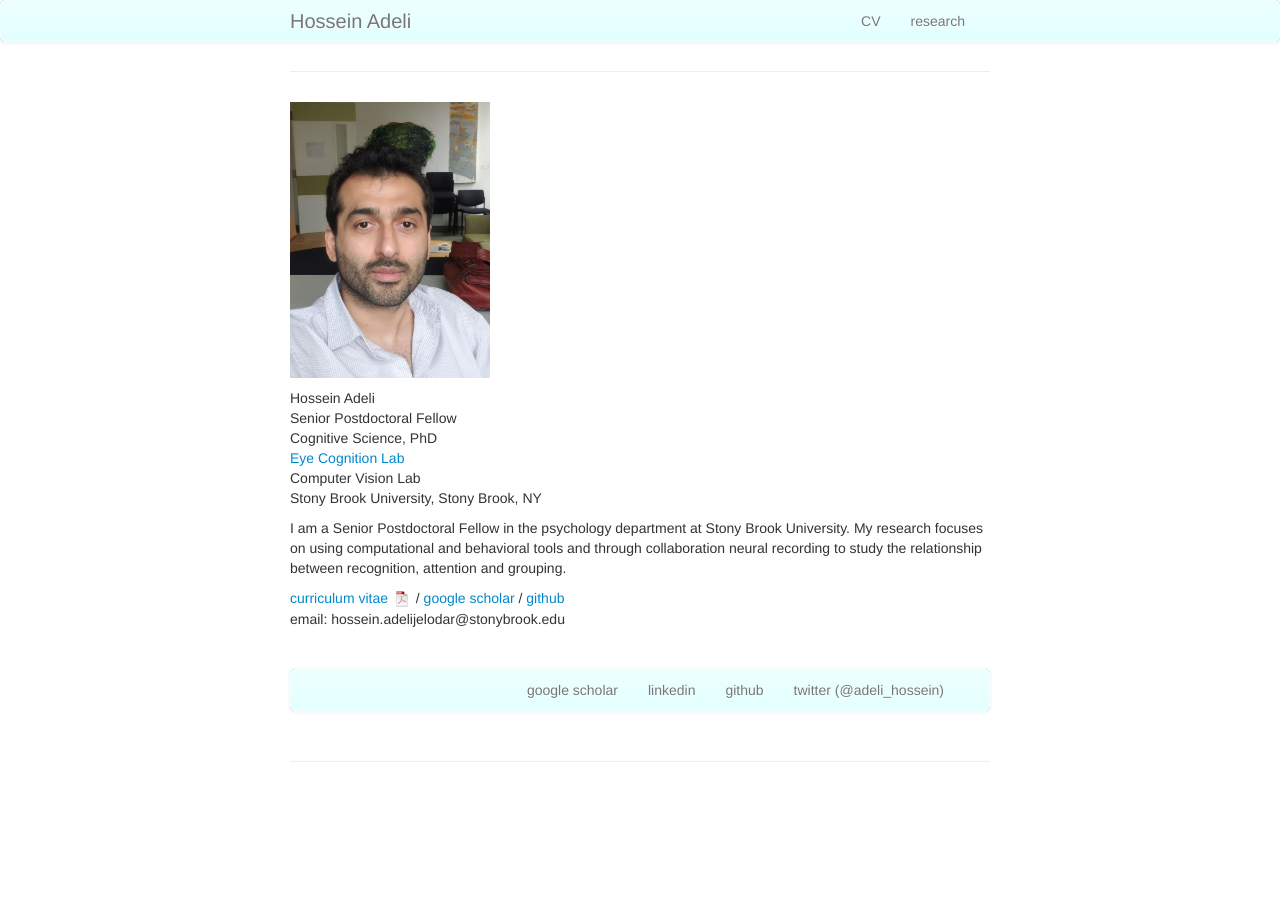
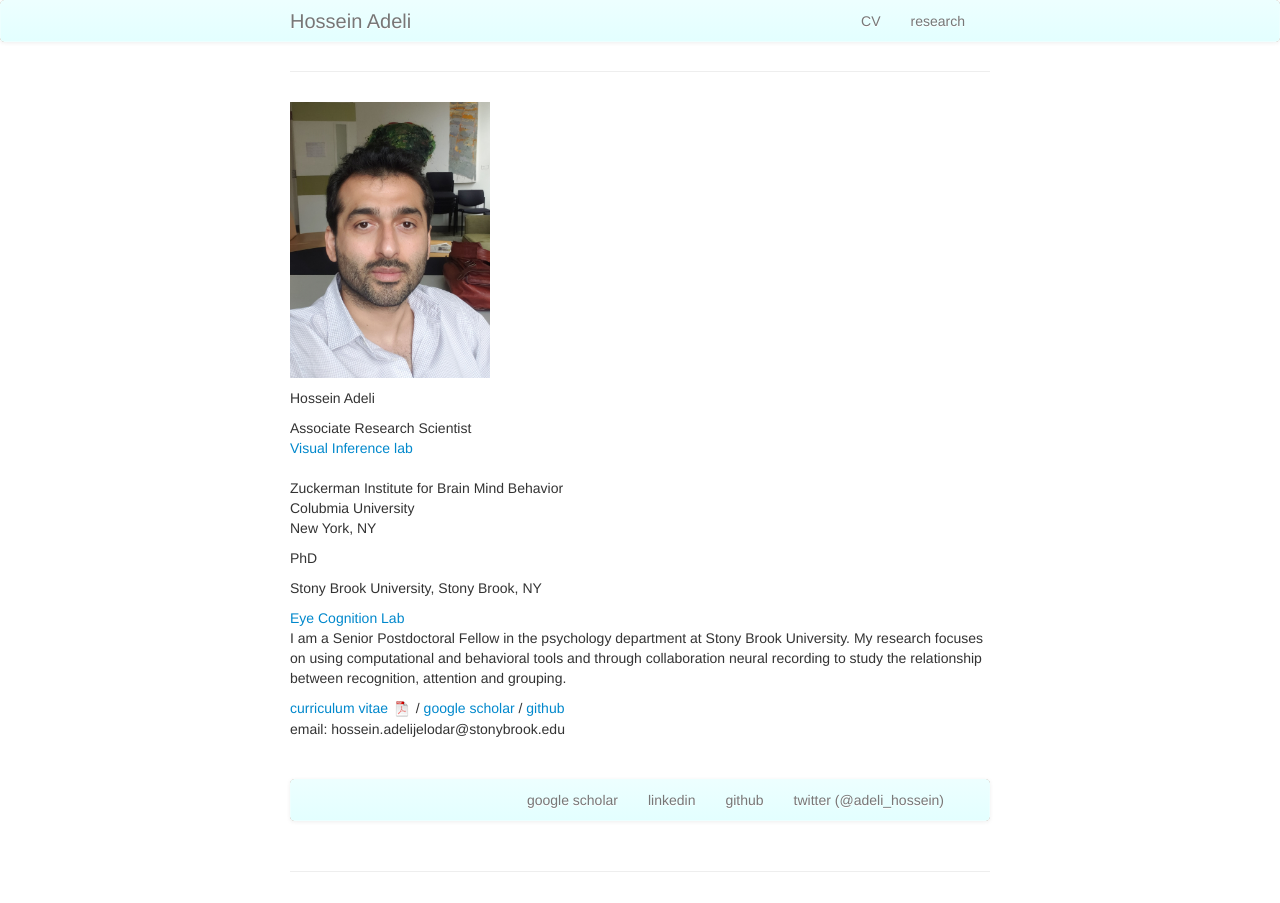
Before and after one commit to Hosseinadeli/hosseinadeli.github.io, a Jekyll site: the page built from index.md, in a window 1280 px wide. Built offline with Jekyll 4.4.1, drawn with Linux system fonts in a browser that asks for light colours; our own code applies the rules of GitHub Pages for plain Markdown files.

Commit message:
Update index.md

```diff
--- a/index.md
+++ b/index.md
@@ -8,12 +8,18 @@ keywords: vision, attention, eye-movements, computational modeling
 <img src="{{ BASE_PATH }}/assets/portrait.jpg"  width = 200>
 
 Hossein Adeli <br/>
-Senior Postdoctoral Fellow <br/>
-Cognitive Science, PhD <br/>
-[Eye Cognition Lab](https://you.stonybrook.edu/zelinsky/who-we-are/)  <br/>
-Computer Vision Lab <br/>
+
+Associate Research Scientist <br/>
+[Visual Inference lab](https://kriegeskortelab.zuckermaninstitute.columbia.edu/)  <br/><br/>
+Zuckerman Institute for Brain Mind Behavior <br/>
+Colubmia University <br/>
+New York, NY <br/>
+
+PhD <br/>
+
 Stony Brook University, Stony Brook, NY
 
+[Eye Cognition Lab](https://you.stonybrook.edu/zelinsky/who-we-are/)  <br/>
 I am a Senior Postdoctoral Fellow in the psychology department  at Stony Brook University.  My research focuses on using computational and behavioral tools and through collaboration neural recording  to study the relationship between recognition, attention and grouping.
 
 [curriculum vitae ![CV as pdf]({{ BASE_PATH }}/pages/icons16/pdf-icon.png)]({{ BASE_PATH }}/assets/CV_Hossein_Adeli_website.pdf) /
```
